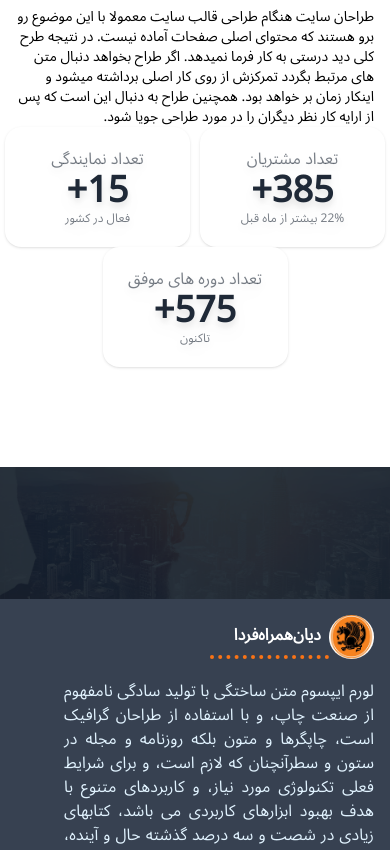
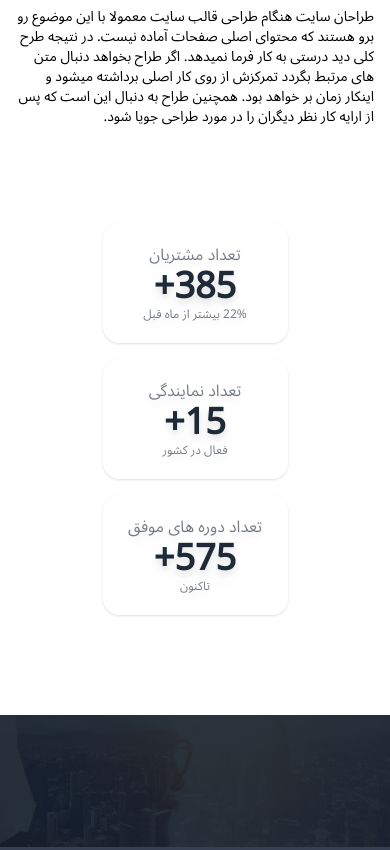
Before and after one commit to Mansour-VN/DianHamrah, a Next.js app: page /HomePage/Section3 in a window 390 px wide. Shown: the part 1140-1990 px from the top of the page. Built offline with nearby package versions, Linux system fonts and the light colour scheme.

Commit message:
refactor : fix responsive of section3

```diff
--- a/src/pages/HomePage/Section3.tsx
+++ b/src/pages/HomePage/Section3.tsx
@@ -20,15 +20,19 @@ const Section3 = () => {
     }
     setTimeout(increaseCounter, 7)
     return (
-        <div className="section3 container flex flex-col md:flex-row-reverse  gap-4 items-center justify-center py-[100px]">
+        <div
+            className="section3 container flex flex-col gap-24 py-[100px]">
+            <div className="flex flex-col md:flex-row-reverse  gap-4 items-center justify-center">
                 <div className="flex-1">
-                <Image style={{width:"540px" ,}}  src={about_img} alt="about"/>
+                    <Image style={{width: "540px",}} src={about_img} alt="about"/>
                 </div>
                 <div className="flex-1 flex flex-col justify-between  ">
                     <div className="about-title second-atitle ">
                         <h5 className="text-official mt-4 px-4"> راهی جدید برای رشد پیدا کنید</h5>
-                    <h2 className="text-7xl text-black mt-2 px-4">بهترین راه حل کسب و کار خود را با قالب ما دریافت کنید</h2>
-                    <p className="text-sm text-black mt-4 px-4">طراحان سایت هنگام طراحی قالب سایت معمولا با این موضوع رو برو هستند که محتوای اصلی صفحات
+                        <h2 className="text-7xl text-black mt-2 px-4">بهترین راه حل کسب و کار خود را با قالب ما دریافت
+                            کنید</h2>
+                        <p className="text-sm text-black mt-4 px-4">طراحان سایت هنگام طراحی قالب سایت معمولا با این
+                            موضوع رو برو هستند که محتوای اصلی صفحات
                             آماده
                             نیست. در نتیجه طرح کلی دید درستی به کار فرما نمیدهد. اگر طراح بخواهد دنبال متن های مرتبط
                             بگردد تمرکزش از روی کار اصلی برداشته میشود و اینکار زمان بر خواهد بود. همچنین طراح به
@@ -37,9 +41,10 @@ const Section3 = () => {
 
                         </p>
                     </div>
-                <div className="progress-outer">
-                    <div className="flex flex-row flex-wrap justify-around items-center">
-
+                </div>
+            </div>
+            <div className="">
+                <div className="flex md:flex-row flex-wrap justify-between gap-4 flex-col items-center">
 
                     <div className="stats shadow w-[185px] h-[120px] overflow-hidden ">
                         <div className="stat flex flex-col items-center justify-center drop-shadow-lg">
@@ -50,23 +55,23 @@ const Section3 = () => {
                     </div>
                     <div className="stats shadow w-[185px] h-[120px] overflow-hidden ">
                         <div className="stat flex flex-col items-center justify-center drop-shadow-lg">
-                                <div className="stat-title text-ellipsis ">تعداد نمایندگی </div>
+                            <div className="stat-title text-ellipsis ">تعداد نمایندگی</div>
                             <div className="stat-value">{`${agent}+`}</div>
                             <div className="stat-desc">فعال در کشور</div>
                         </div>
                     </div>
                     <div className="stats shadow w-[185px] h-[120px] overflow-hidden ">
                         <div className="stat flex flex-col items-center justify-center drop-shadow-lg">
-                                <div className="stat-title text-ellipsis ">تعداد دوره های موفق </div>
+                            <div className="stat-title text-ellipsis ">تعداد دوره های موفق</div>
                             <div className="stat-value">{`${courses}+`}</div>
-                                <div className="stat-desc">تاکنون </div>
+                            <div className="stat-desc">تاکنون</div>
                         </div>
                     </div>
 
                 </div>
 
             </div>
-            </div>
+
 
         </div>
     )
```
Lines whose indentation alone changed are shown as unchanged.
